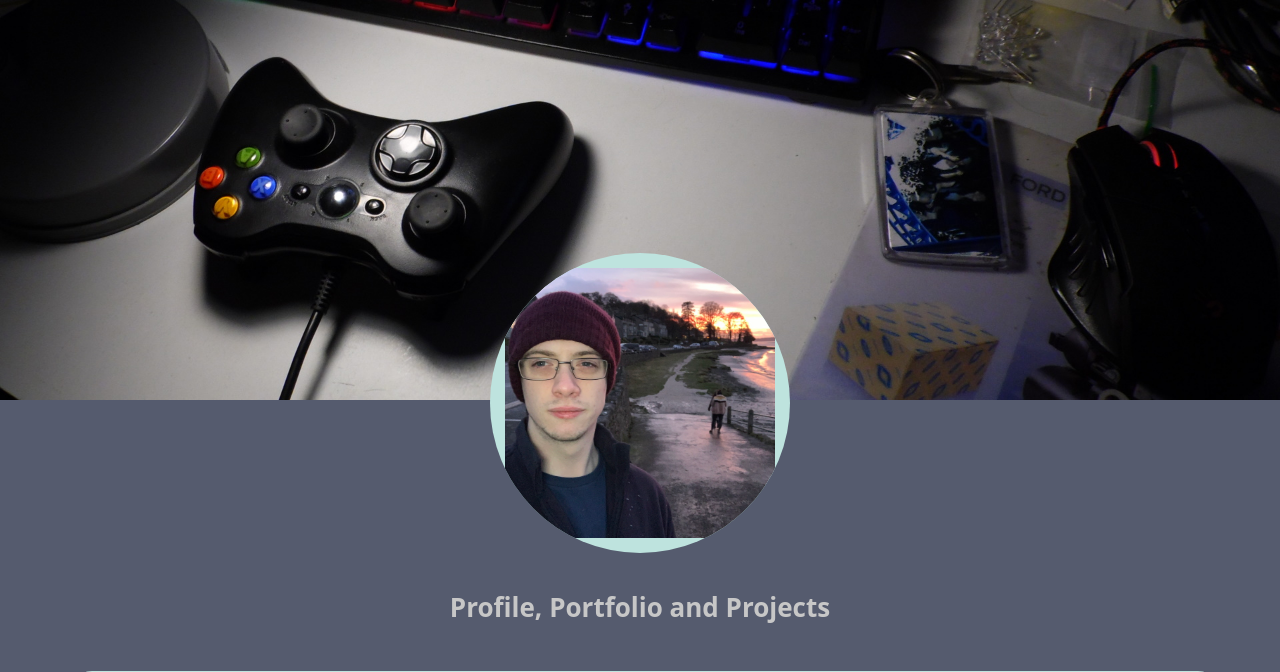
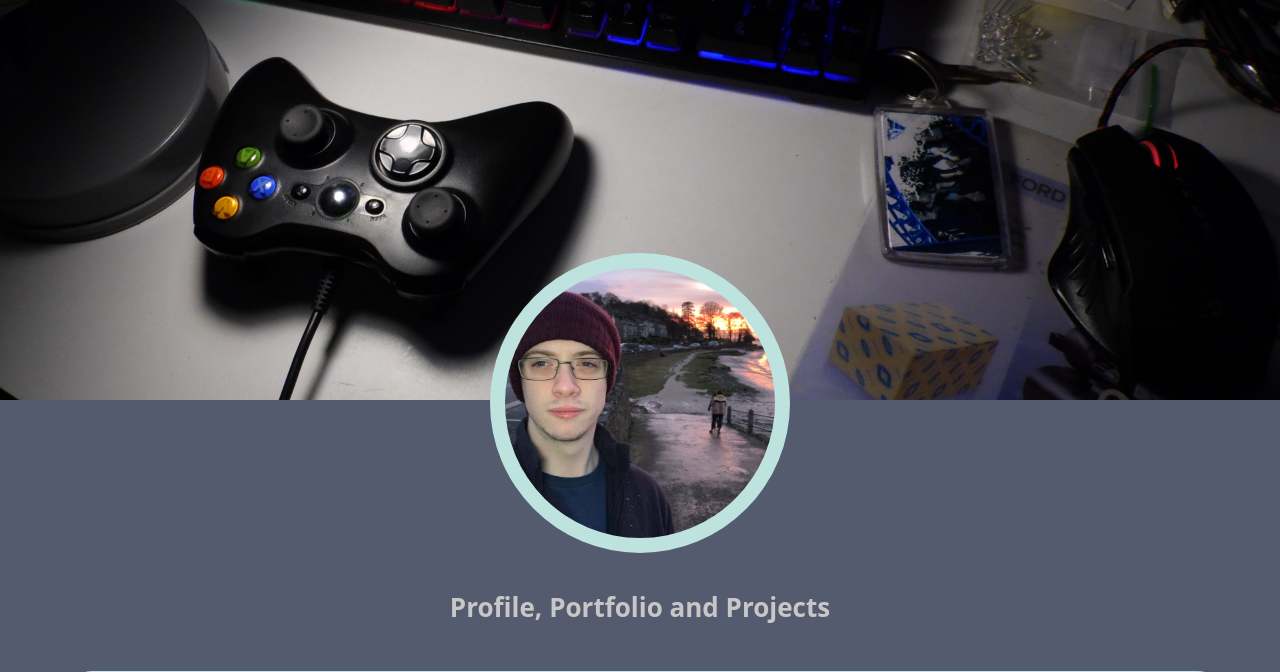
Before and after one commit to mranderson64/liamanderson.co.uk, a PHP site: page / in a window 1280 px wide. Shown: the top 672 px of the page. Run offline with PHP 8.4, Linux system fonts and the light colour scheme.

Commit message:
Fixed cover image border bug caused by addition of home anchor

```diff
--- a/style.css
+++ b/style.css
@@ -155,6 +155,9 @@ table { border-collapse: collapse; border-spacing: 0; }
 	.avi > .coverimg{
 		    border-radius: 50%;
 	}
+	.avi > a > .coverimg{
+		    border-radius: 50%;
+	}
 	.container{
 		max-width:1900px;
 		width:80%;
```
